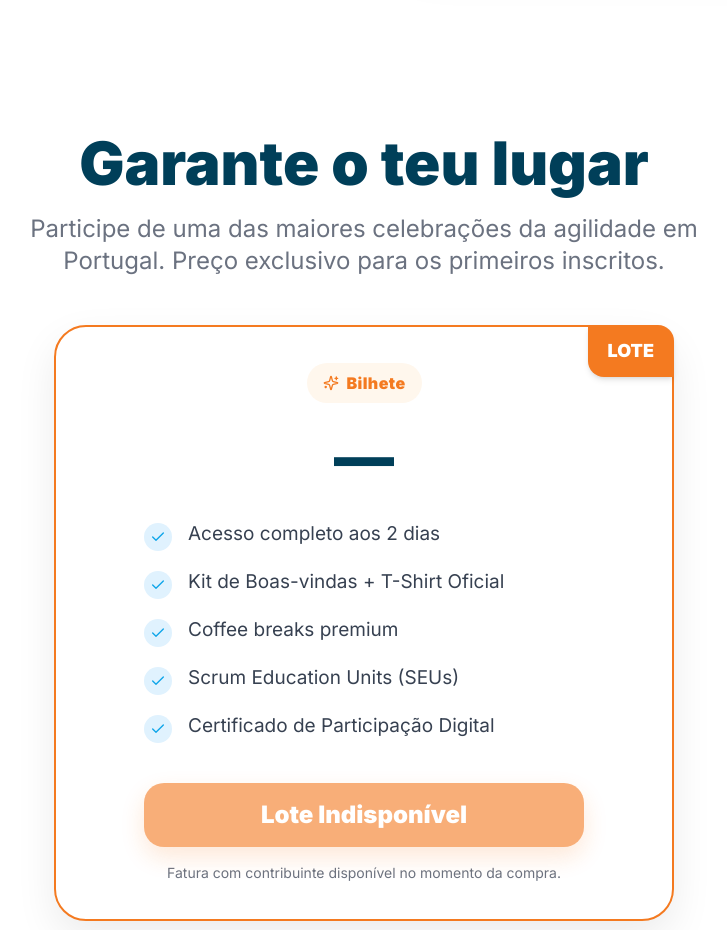
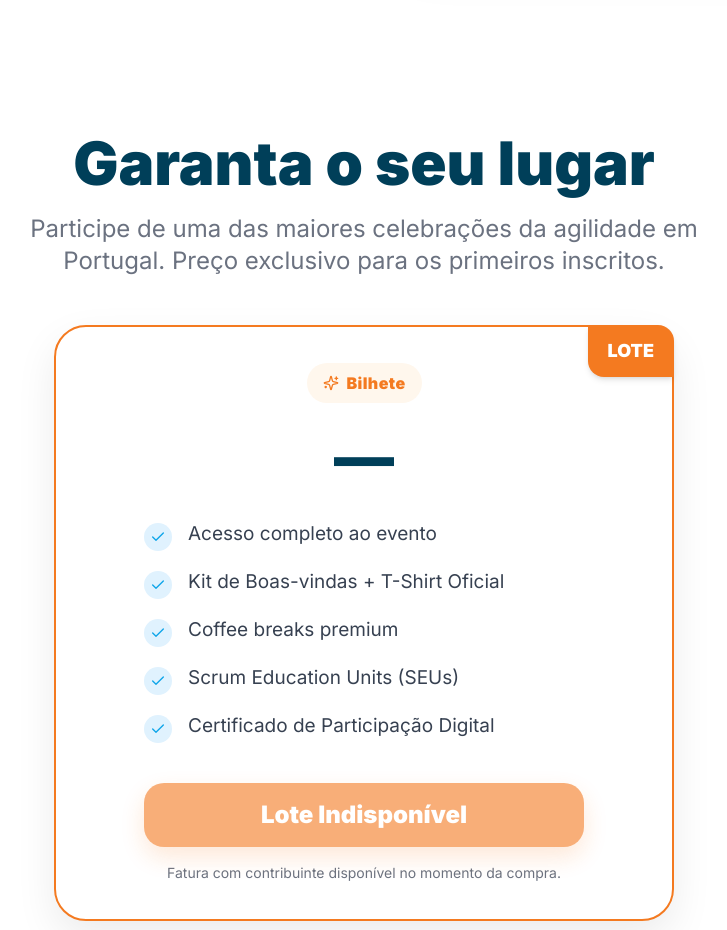
Before and after one commit to tugagilportugal-star/rsg2026, a React (Vite) app: page / in a window 1280 px wide. Shown: the part 5780-6710 px from the top of the page, without its empty margins (276-1003 px from the left). Built offline with nearby package versions, Linux system fonts and the light colour scheme; no server answers.

Commit message:
Update Tickets.tsx

```diff
--- a/sections/Tickets.tsx
+++ b/sections/Tickets.tsx
@@ -70,7 +70,7 @@ export const Tickets: React.FC<TicketsProps> = ({ onOpenTicketModal }) => {
     <Section id="tickets" className="relative overflow-hidden bg-white">
       <div className="text-center mb-10 md:mb-12">
         <h2 className="text-4xl md:text-6xl font-black text-brand-darkBlue">
-          Garante o teu lugar
+          Garanta o seu lugar
         </h2>
 
         <p className="mt-5 max-w-3xl mx-auto text-lg md:text-2xl text-gray-500 leading-relaxed">
@@ -100,7 +100,7 @@ export const Tickets: React.FC<TicketsProps> = ({ onOpenTicketModal }) => {
 
           <div className="mt-8 max-w-[440px] mx-auto space-y-4">
             {[
-              'Acesso completo aos 2 dias',
+              'Acesso completo ao evento',
               'Kit de Boas-vindas + T-Shirt Oficial',
               'Coffee breaks premium',
               'Scrum Education Units (SEUs)',
```
